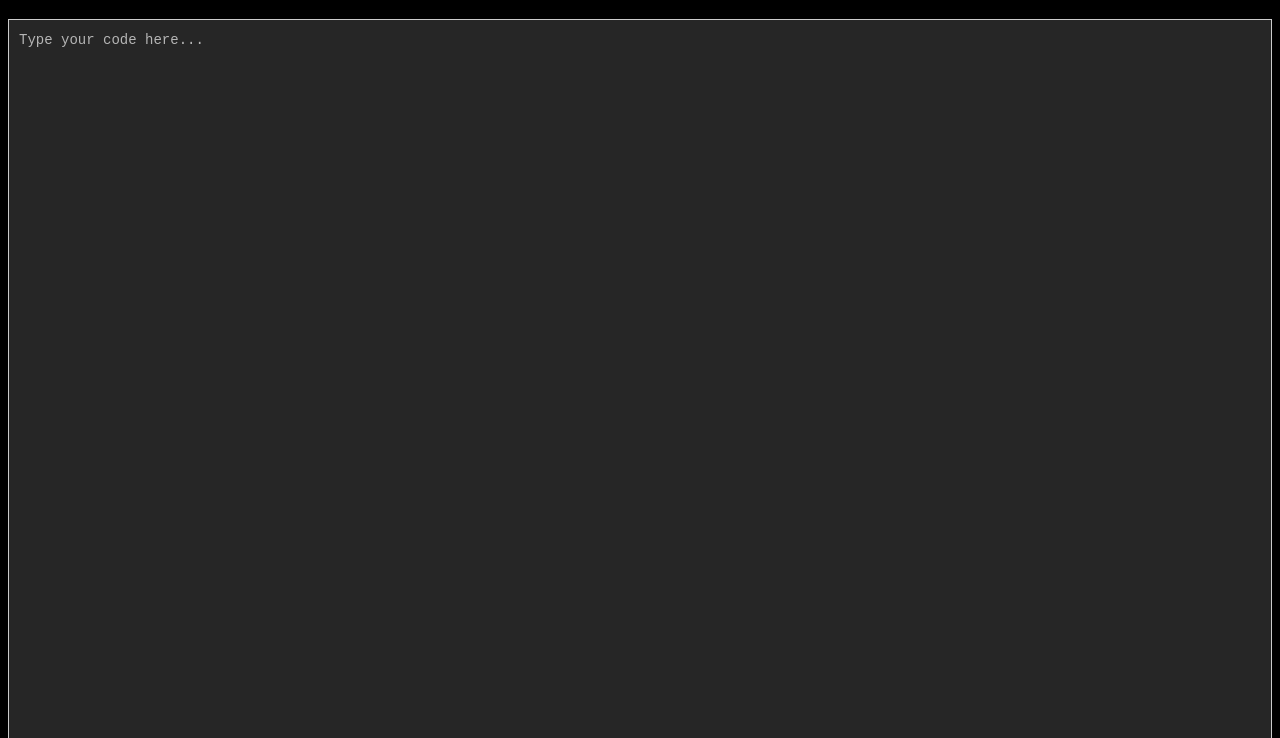
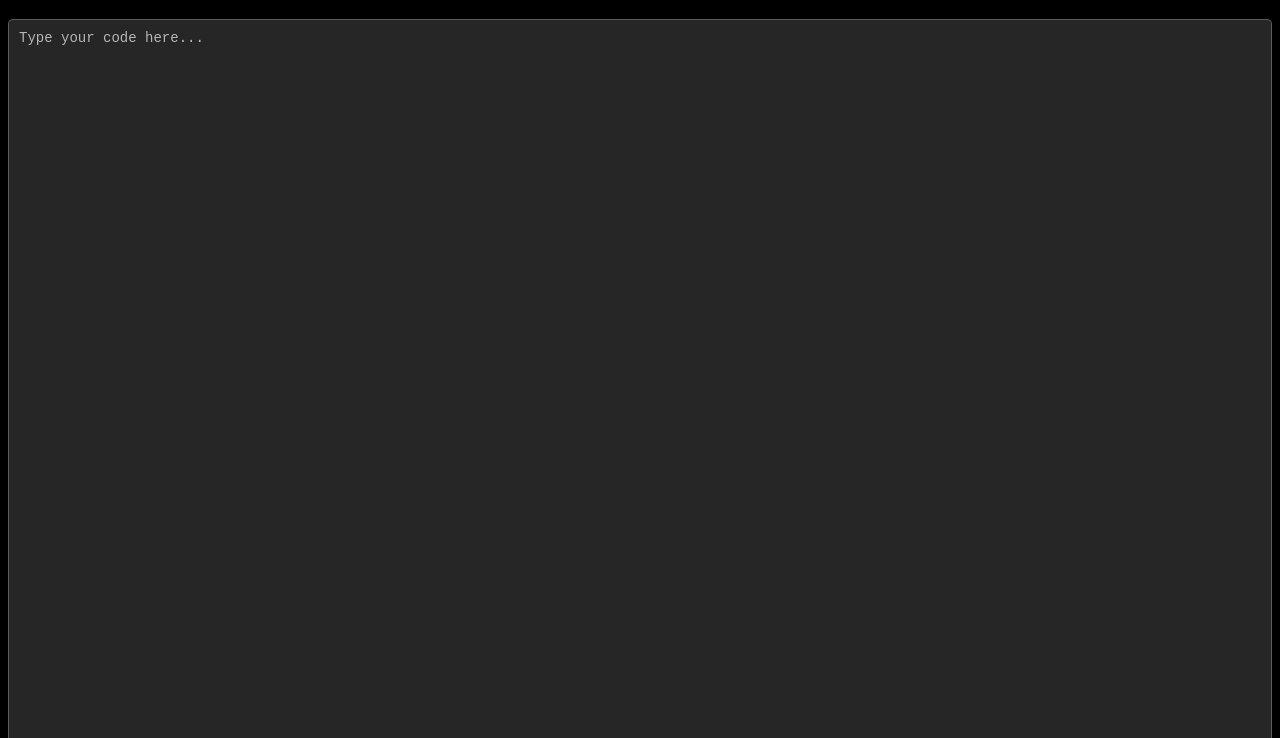
Before and after one commit to PublishTheCode/publishthecode.github.io, a plain HTML site: page pub/index.html in a window 1280 px wide. Shown: the part 62-800 px from the top of the page. Drawn offline with Linux system fonts and the light colour scheme.

Commit message:
Update index.html

```diff
--- a/pub/index.html
+++ b/pub/index.html
@@ -92,11 +92,12 @@
   padding: 10px; /* Внутренний отступ */
   font-family: monospace; /* Моноширинный шрифт (для кода) */
   font-size: 14px; /* Размер шрифта */
-  line-height: 1.5; /* Межстрочный интервал */
-  border: 1px solid #ccc; /* Убираем рамку textarea, так как она уже есть у контейнера*/
+  line-height: 1.2; /* Межстрочный интервал */
+  border: 1px solid #ffffff3e; /* Убираем рамку textarea, так как она уже есть у контейнера*/
+  border-radius: 5px; /* Скругление углов */
   outline: none; /* Убираем обводку при фокусе */
-  resize: none; /* Разрешаем вертикальное изменение размера */
-  background-color: #f9f9f927; /* Прозрачный фон, чтобы был виден фон контейнера */
+  resize: none;
+  background-color: #f9f9f927;
   color: #ffffffea; /* Цвет текста */
   box-sizing: border-box; /* Учитывать padding и border в ширине */
 }
```
